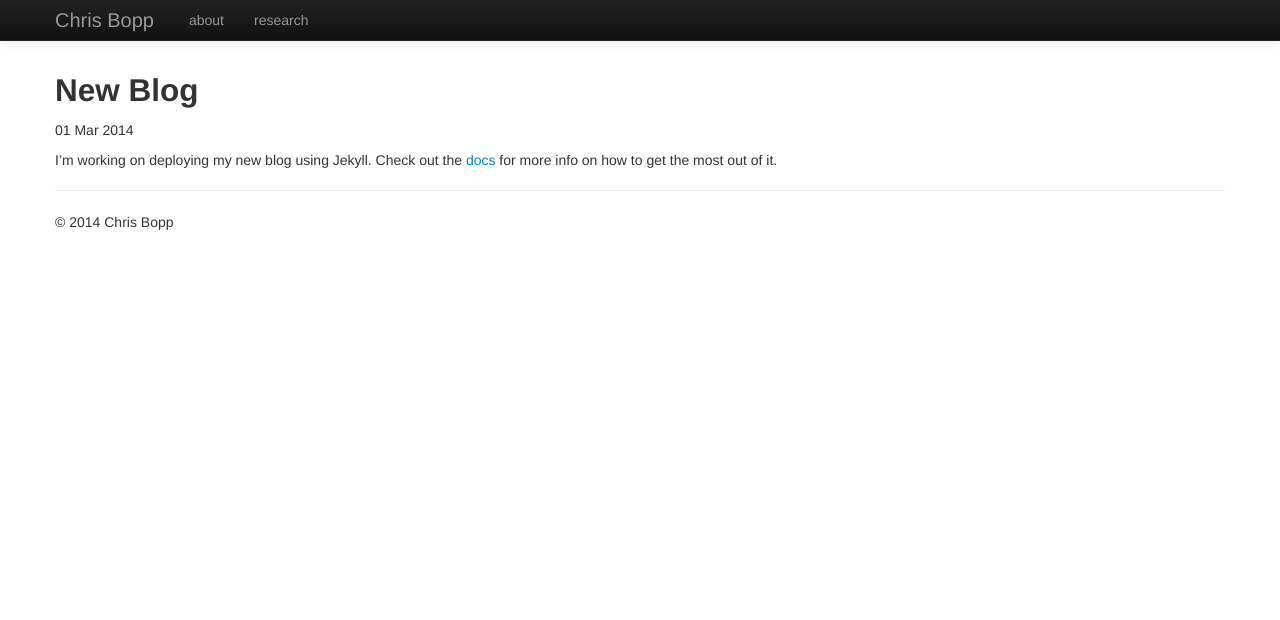
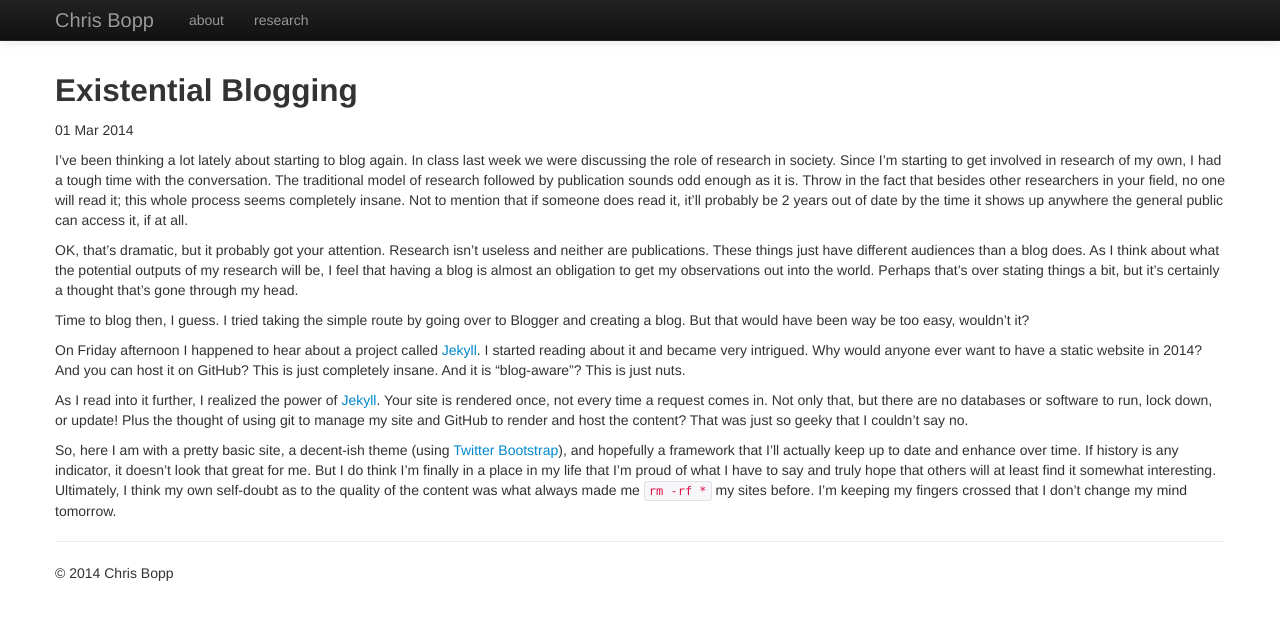
Before and after one commit to chrisbopp/chrisbopp.github.io, a Jekyll site: the page built from _posts/2014-03-01-new-blog.markdown, in a window 1280 px wide. Shown: the top 620 px of the page. Built offline with Jekyll 4.4.1, drawn with Linux system fonts in a browser that asks for light colours; Markdown is read by kramdown in place of the engine named in the settings.

Commit message:
Updated post content with an actual post

```diff
--- a/_posts/2014-03-01-new-blog.markdown
+++ b/_posts/2014-03-01-new-blog.markdown
@@ -1,9 +1,17 @@
 ---
 layout: post
-title: New Blog
+title: Existential Blogging
 tags : [jekyll, blog]
 ---
 
-I'm working on deploying my new blog using Jekyll. Check out the [docs][jekyll] for more info on how to get the most out of it.
+I've been thinking a lot lately about starting to blog again. In class last week we were discussing the role of research in society. Since I'm starting to get involved in research of my own, I had a tough time with the conversation. The traditional model of research followed by publication sounds odd enough as it is. Throw in the fact that besides other researchers in your field, no one will read it; this whole process seems completely insane. Not to mention that if someone does read it, it'll probably be 2 years out of date by the time it shows up anywhere the general public can access it, if at all.
 
-[jekyll]:    http://jekyllrb.com
+OK, that's dramatic, but it probably got your attention. Research isn't useless and neither are publications. These things just have different audiences than a blog does. As I think about what the potential outputs of my research will be, I feel that having a blog is almost an obligation to get my observations out into the world. Perhaps that's over stating things a bit, but it's certainly a thought that's gone through my head.
+
+Time to blog then, I guess. I tried taking the simple route by going over to Blogger and creating a blog. But that would have been way be too easy, wouldn't it?
+
+On Friday afternoon I happened to hear about a project called <a href="http://jekyllrb.com">Jekyll</a>. I started reading about it and became very intrigued. Why would anyone ever want to have a static website in 2014? And you can host it on GitHub? This is just completely insane. And it is "blog-aware"? This is just nuts.
+
+As I read into it further, I realized the power of <a href="http://jekyllrb.com">Jekyll</a>. Your site is rendered once, not every time a request comes in. Not only that, but there are no databases or software to run, lock down, or update! Plus the thought of using git to manage my site and GitHub to render and host the content? That was just so geeky that I couldn't say no.
+
+So, here I am with a pretty basic site, a decent-ish theme (using <a href="http://getbootstrap.com">Twitter Bootstrap</a>), and hopefully a framework that I'll actually keep up to date and enhance over time. If history is any indicator, it doesn't look that great for me. But I do think I'm finally in a place in my life that I'm proud of what I have to say and truly hope that others will at least find it somewhat interesting. Ultimately, I think my own self-doubt as to the quality of the content was what always made me <code>rm -rf *</code> my sites before. I'm keeping my fingers crossed that I don't change my mind tomorrow.
```
